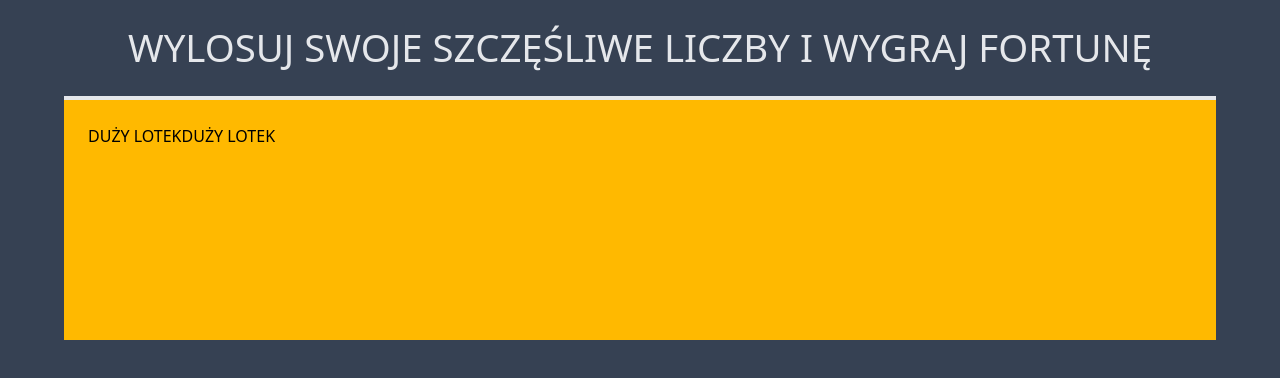
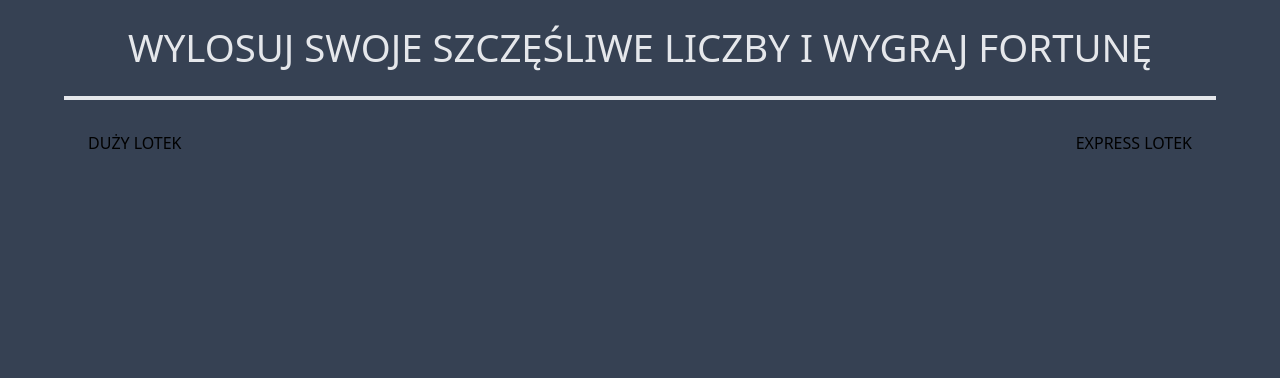
Before and after one commit to Scorpion19702022/RANDOM_LOTTTO_NUMBERS, a React (Vite) app: page / in a window 1280 px wide. Shown: the top 378 px of the page. Built offline with nearby package versions, Linux system fonts and the light colour scheme.

Commit message:
added style

```diff
--- a/src/Components/LottoNumbers/LottoNumbers.tsx
+++ b/src/Components/LottoNumbers/LottoNumbers.tsx
@@ -1,9 +1,9 @@
 const LottoNumbers = () => {
 	return (
-		<section className='w-[90%] h-[30%] flex flex-col justify-between p-6 bg-amber-400'>
-			<div className='w-full h-[20%]'>
+		<section className='w-[90%] h-[30%] flex flex-col justify-between items-center p-6'>
+			<div className='w-full h-[20%] flex justify-between'>
 				<button className=''>{`duży lotek`.toLocaleUpperCase()}</button>
-				<button className=''>{`duży lotek`.toLocaleUpperCase()}</button>
+				<button className=''>{`express lotek`.toLocaleUpperCase()}</button>
 			</div>
 		</section>
 	)
```
